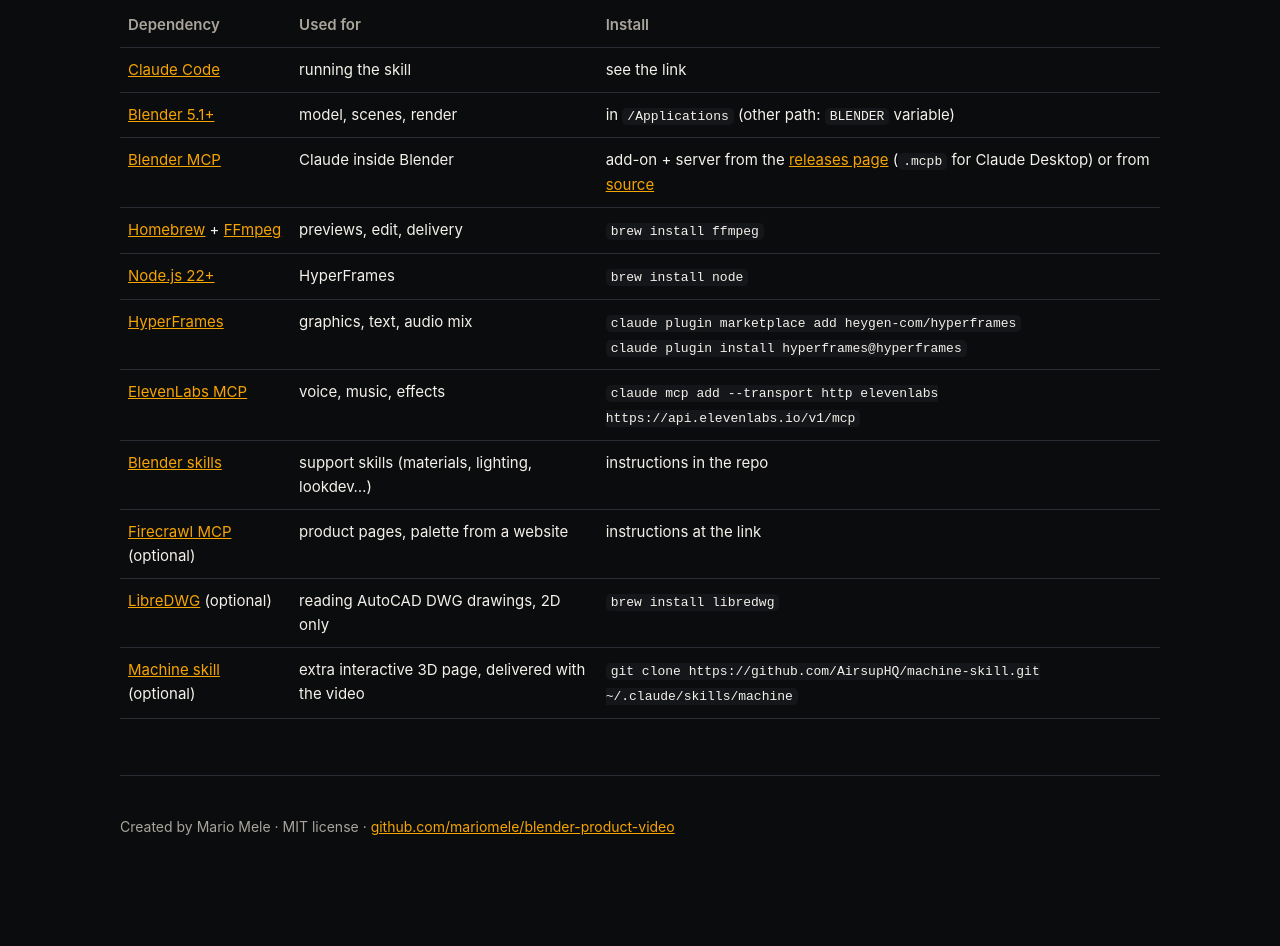
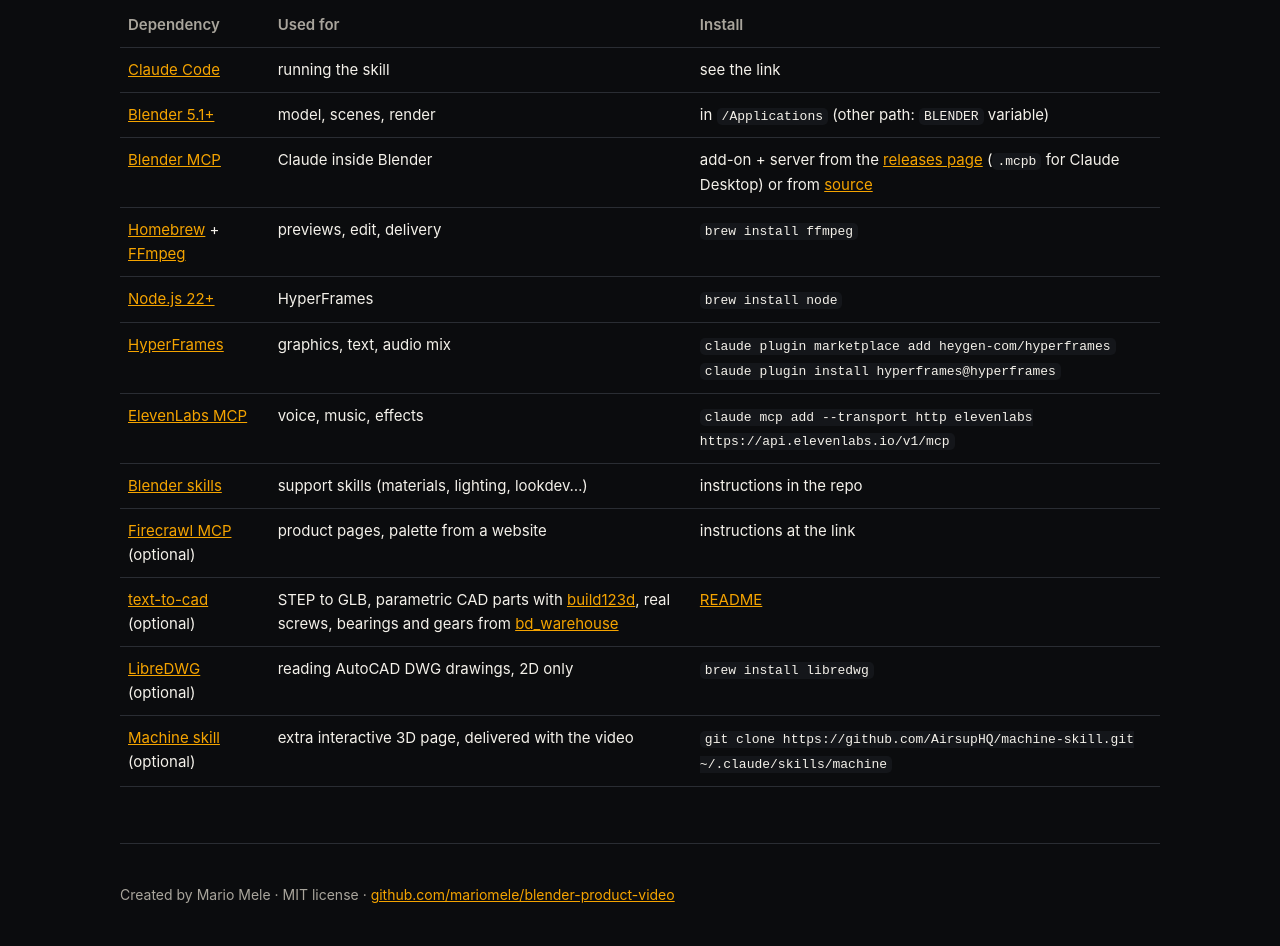
Before and after one commit to mariomele/blender-product-video, a plain HTML site: page docs/index.html in a window 1280 px wide. Shown: the part 3585-4531 px from the top of the page. Before the commit the page ends 4463 px from the top, so only its background shows below. Drawn offline with Linux system fonts and the light colour scheme.

Commit message:
STEP to GLB and parametric parts via text-to-cad, build123d and bd_warehouse
Co-Authored-By: Claude Opus 5.5 <noreply@anthropic.com>

```diff
--- a/docs/index.html
+++ b/docs/index.html
@@ -176,6 +176,7 @@ cp -r blender-product-video/blender-product-video ~/.claude/skills/</code></pre>
 <tr><td><a href="https://elevenlabs.io/mcp">ElevenLabs MCP</a></td><td><span lang="en">voice, music, effects</span><span lang="it">voce, musica, effetti</span></td><td><code>claude mcp add --transport http elevenlabs https://api.elevenlabs.io/v1/mcp</code></td></tr>
 <tr><td><a href="https://github.com/arjun988/blender-skills">Blender skills</a></td><td><span lang="en">support skills (materials, lighting, lookdev…)</span><span lang="it">skill di supporto (materials, lighting, lookdev…)</span></td><td><span lang="en">instructions in the repo</span><span lang="it">istruzioni nel repo</span></td></tr>
 <tr><td><a href="https://docs.firecrawl.dev/mcp-server">Firecrawl MCP</a> <span lang="en">(optional)</span><span lang="it">(facoltativo)</span></td><td><span lang="en">product pages, palette from a website</span><span lang="it">pagine prodotto, palette da un sito</span></td><td><span lang="en">instructions at the link</span><span lang="it">istruzioni al link</span></td></tr>
+<tr><td><a href="https://github.com/earthtojake/text-to-cad">text-to-cad</a> <span lang="en">(optional)</span><span lang="it">(facoltativo)</span></td><td><span lang="en">STEP to GLB, parametric CAD parts with <a href="https://github.com/gumyr/build123d">build123d</a>, real screws, bearings and gears from <a href="https://github.com/gumyr/bd_warehouse">bd_warehouse</a></span><span lang="it">da STEP a GLB, parti in CAD parametrico con <a href="https://github.com/gumyr/build123d">build123d</a>, viti, cuscinetti e ingranaggi veri da <a href="https://github.com/gumyr/bd_warehouse">bd_warehouse</a></span></td><td><a href="https://github.com/earthtojake/text-to-cad">README</a></td></tr>
 <tr><td><a href="https://www.gnu.org/software/libredwg/">LibreDWG</a> <span lang="en">(optional)</span><span lang="it">(facoltativo)</span></td><td><span lang="en">reading AutoCAD DWG drawings, 2D only</span><span lang="it">leggere i disegni DWG di AutoCAD, solo 2D</span></td><td><code>brew install libredwg</code></td></tr>
 <tr><td><a href="https://github.com/AirsupHQ/machine-skill">Machine skill</a> <span lang="en">(optional)</span><span lang="it">(facoltativo)</span></td><td><span lang="en">extra interactive 3D page, delivered with the video</span><span lang="it">pagina 3D interattiva extra, da consegnare insieme al video</span></td><td><code>git clone https://github.com/AirsupHQ/machine-skill.git ~/.claude/skills/machine</code></td></tr>
 </table></div>
```
Also changed, not shown: 3 other files.
